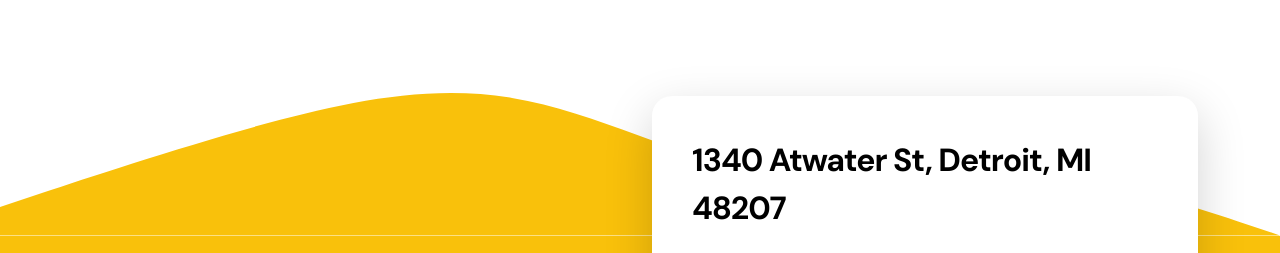
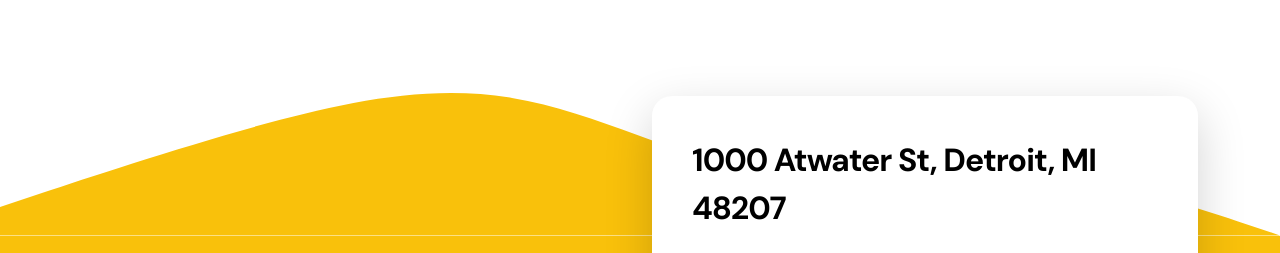
Before and after one commit to rukpabi/MarketPeak_Ecommerce, a plain HTML site: page index.html in a window 1280 px wide. Shown: the part 3740-3993 px from the top of the page. Drawn offline with Linux system fonts and the light colour scheme.

Commit message:
committing additional changes made on the address

```diff
--- a/index.html
+++ b/index.html
@@ -486,9 +486,9 @@ Free Bootstrap 5 HTML Template
                                 <div class="contact-thumb">
 
                                     <div class="contact-info bg-white shadow-lg">
-                                        <h4 class="mb-4">1340 Atwater St, Detroit, MI 48207</h4>
+                                        <h4 class="mb-4">1000 Atwater St, Detroit, MI 48207</h4>
 
-                                        <h4 class="mb-2">
+                                       <h4 class="mb-2">
                                             <a href="tel: 200-000-0000">
                                                 <i class="bi-telephone contact-icon me-2"></i>
                                                 200-000-0000
```
